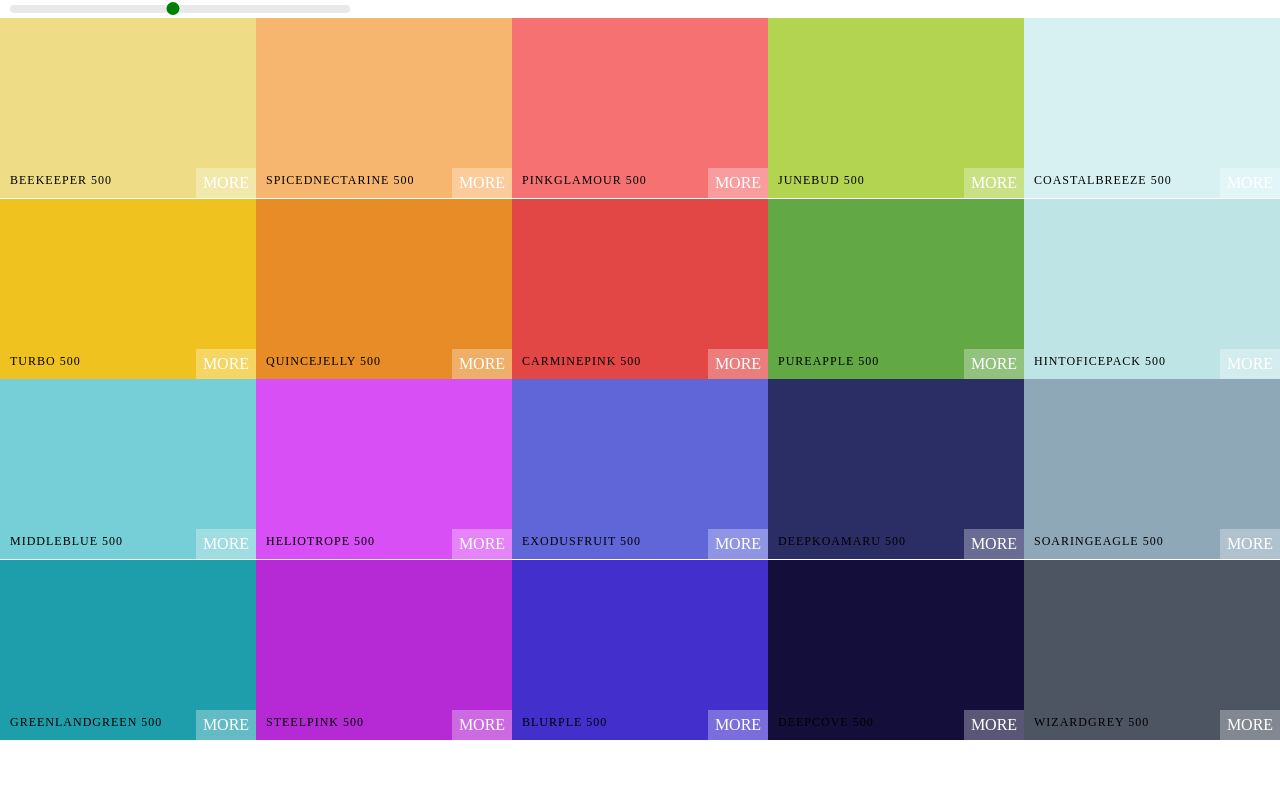
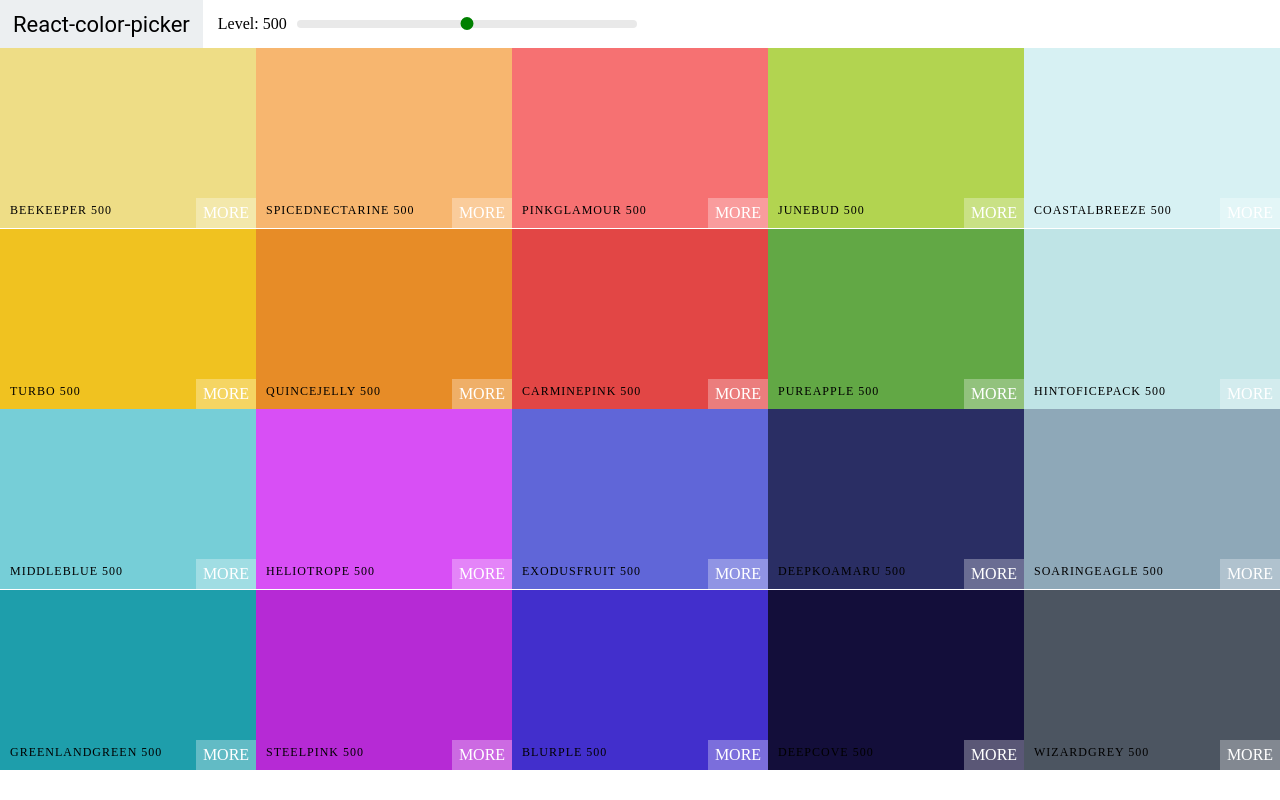
Before and after one commit to younesZdDz/color-picker, a React (Create React App) app: page / in a window 1280 px wide. Built offline with nearby package versions, Linux system fonts and the light colour scheme.

Commit message:
feat(NavBar): added NavBar

```diff
--- /dev/null
+++ b/src/components/NavBar/NavBar.css
@@ -0,0 +1,46 @@
+.NavBar {
+  display: flex;
+  align-items: center;
+  justify-content: flex-start;
+  height: 6vh;
+}
+.logo {
+  margin-right: 15px;
+  padding: 0 13px;
+  font-size: 22px;
+  background-color: #eceff1;
+  font-family: Roboto;
+  height: 100%;
+  display: flex;
+  align-items: center;
+}
+
+.logo a {
+  text-decoration: none;
+  color: black;
+}
+
+.slider {
+  width: 340px;
+  margin: 0 10px;
+  display: inline-block;
+}
+
+.rc-slider-track {
+  background-color: transparent;
+}
+.rc-slider-rail {
+  height: 8px;
+}
+.rc-slider-handle,
+.rc-slider-handle:active,
+.rc-slider-handle:focus,
+.rc-slider-handle:hover {
+  background-color: green;
+  outline: none;
+  border: 2px solid green;
+  box-shadow: none;
+  width: 13px;
+  height: 13px;
+  margin-top: -3px;
+}
--- /dev/null
+++ b/src/components/NavBar/NavBar.js
@@ -0,0 +1,30 @@
+import React, { Component } from "react";
+import Slider from "rc-slider";
+import "rc-slider/assets/index.css";
+import "./NavBar.css";
+
+class NavBar extends Component {
+  render() {
+    const { level, changeLevel } = this.props;
+    return (
+      <header className='NavBar'>
+        <div className='logo'>
+          <a href='#'>React-color-picker</a>
+        </div>
+        <div className='slider-container'>
+          <span>Level: {level}</span>
+          <div className='slider'>
+            <Slider
+              defaultValue={level}
+              min={100}
+              max={900}
+              step={100}
+              onAfterChange={changeLevel}
+            />
+          </div>
+        </div>
+      </header>
+    );
+  }
+}
+export default NavBar;
--- a/src/components/Palette/Palette.css
+++ b/src/components/Palette/Palette.css
@@ -5,29 +5,3 @@
 .Palette-colors{
     height: 90%;
 }
-
-.slider {
-  width: 340px;
-  margin: 0 10px;
-  display: inline-block;
-}
-
-.rc-slider-track {
-  background-color: transparent;
-}
-.rc-slider-rail {
-  height: 8px;
-}
-.rc-slider-handle,
-.rc-slider-handle:active,
-.rc-slider-handle:focus,
-.rc-slider-handle:hover {
-  background-color: green;
-  outline: none;
-  border: 2px solid green;
-  box-shadow: none;
-  width: 13px;
-  height: 13px;
-  margin-left: -7px;
-  margin-top: -3px;
-}
--- a/src/components/Palette/Palette.js
+++ b/src/components/Palette/Palette.js
@@ -1,7 +1,7 @@
 import React, { Component } from 'react';
 import ColorBox from '../ColorBox/ColorBox';
-import Slider from "rc-slider";
-import "rc-slider/assets/index.css";
+import NavBar from "../NavBar/NavBar";
+
 import './Palette.css'
 
 class Palette extends Component {
@@ -22,13 +22,7 @@
         return (
             <div className='Palette'>
                 {/* header goes here */}
-                <Slider className='slider'
-                    defaultValue={level}
-                    min={100}
-                    max={900}
-                    step={100}
-                    onAfterChange={this.changeLevel}
-                    />
+                <NavBar level={level} changeLevel={this.changeLevel} />
                 <div className='Palette-colors'>
                     {colorBoxes}
                 </div>
```
